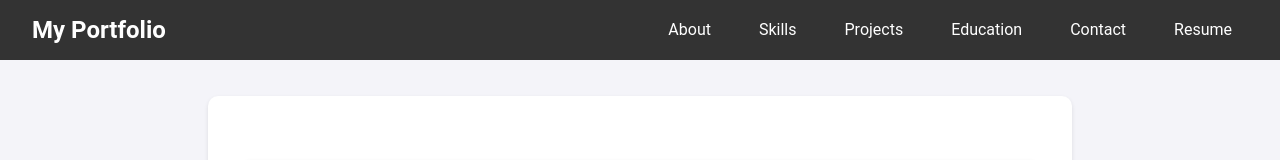
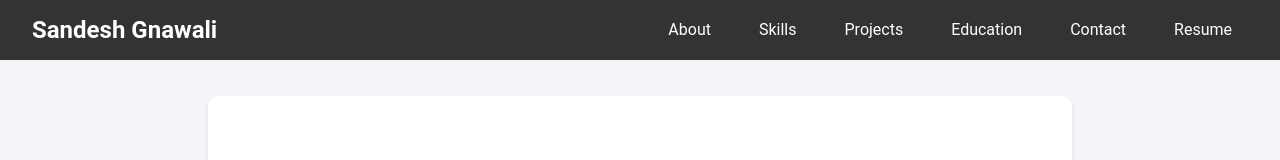
Before and after one commit to SGnawali25/SGPortfolio, a React (Vite) app: page / in a window 1280 px wide. Shown: the top 160 px of the page. Built offline with nearby package versions, Linux system fonts and the light colour scheme.

Commit message:
name added

```diff
--- a/src/components/Header.jsx
+++ b/src/components/Header.jsx
@@ -19,7 +19,7 @@ const Header = () => {
 
   return (
     <header className='header'>
-      <h1>My Portfolio</h1>
+      <h1>Sandesh Gnawali</h1>
       {isMobileView ? (
         <>
           <button className='menu-button' onClick={handleMenuClick}>
```
